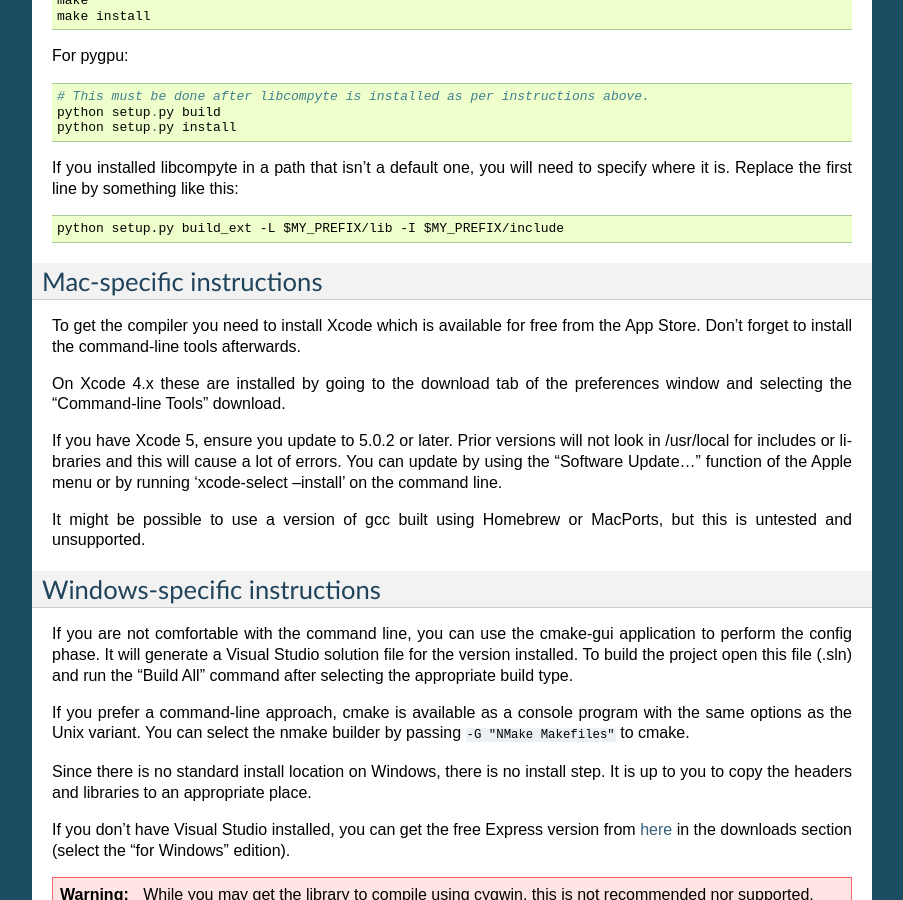
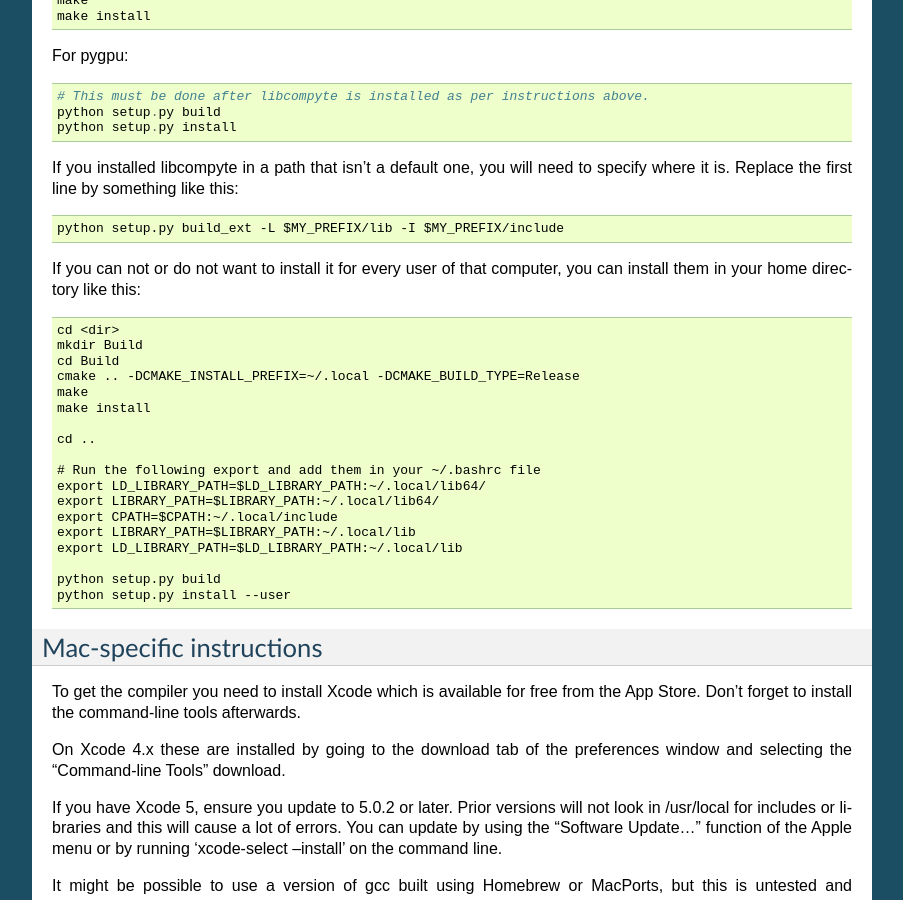
Before and after one commit to Theano/libgpuarray, a Sphinx documentation site: the page built from doc/installation.rst, in a window 1280 px wide and 900 px high, scrolled down 1051 px. Shown: the whole window, without its empty margins (198-1101 px from the left). Built offline with Sphinx 7.4.7, drawn with Linux system fonts in a browser that asks for light colours.

Commit message:
Add doc to install in the home directory.

```diff
--- a/doc/installation.rst
+++ b/doc/installation.rst
@@ -72,6 +72,31 @@ like this:
 ::
 
   python setup.py build_ext -L $MY_PREFIX/lib -I $MY_PREFIX/include
+
+
+If you can not or do not want to install it for every user of that
+computer, you can install them in your home directory like this:
+::
+
+  cd <dir>
+  mkdir Build
+  cd Build
+  cmake .. -DCMAKE_INSTALL_PREFIX=~/.local -DCMAKE_BUILD_TYPE=Release
+  make
+  make install
+
+  cd ..
+
+  # Run the following export and add them in your ~/.bashrc file
+  export LD_LIBRARY_PATH=$LD_LIBRARY_PATH:~/.local/lib64/
+  export LIBRARY_PATH=$LIBRARY_PATH:~/.local/lib64/
+  export CPATH=$CPATH:~/.local/include
+  export LIBRARY_PATH=$LIBRARY_PATH:~/.local/lib
+  export LD_LIBRARY_PATH=$LD_LIBRARY_PATH:~/.local/lib
+
+  python setup.py build
+  python setup.py install --user
+
 
 Mac-specific instructions
 -------------------------
```
